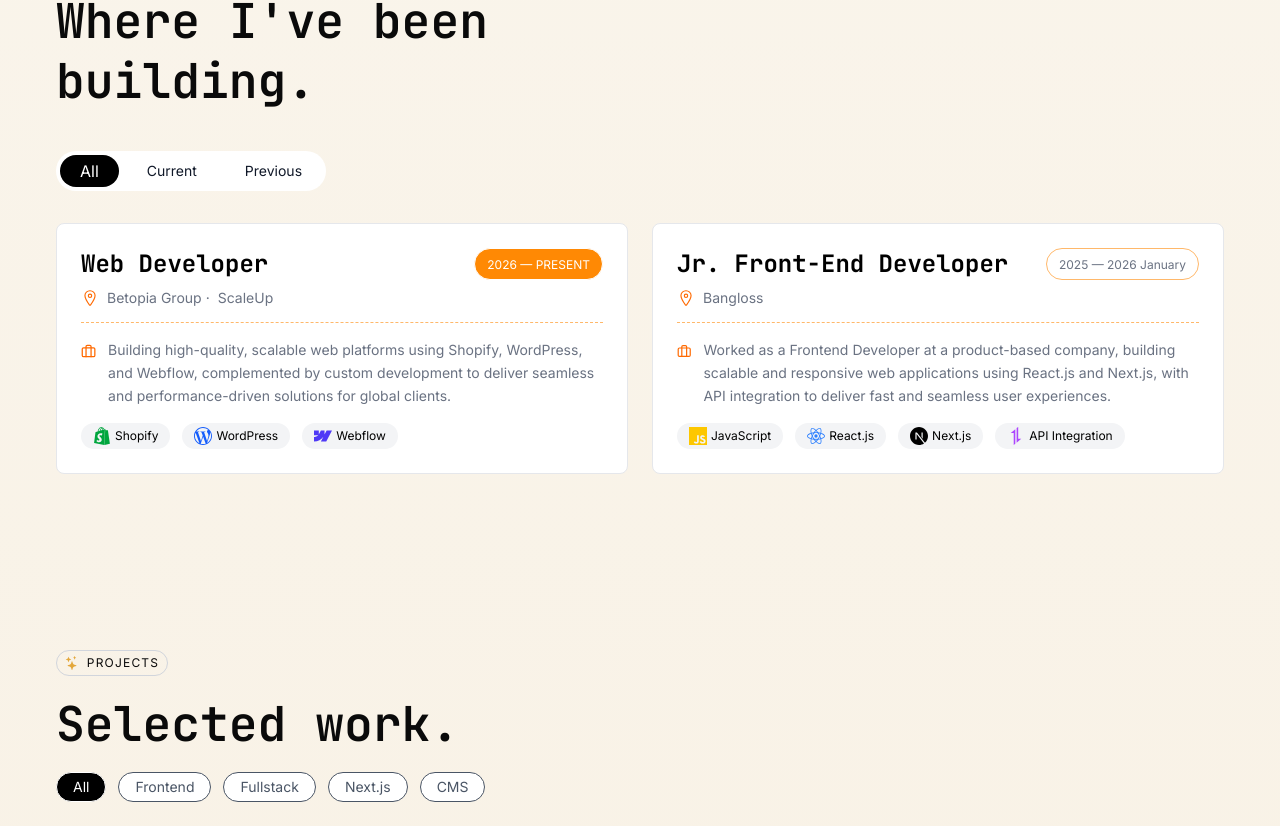
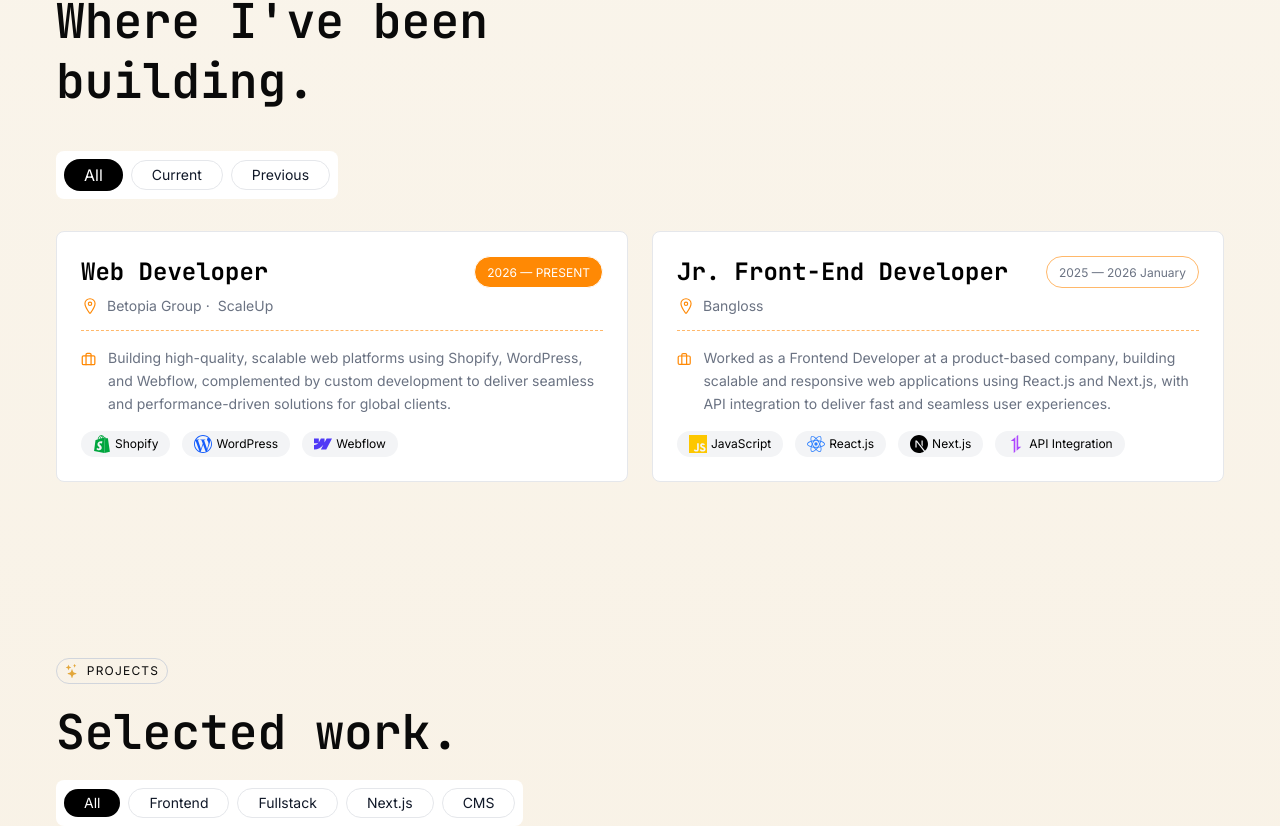
Before and after one commit to MASUMHD/masum, a Next.js app in the folder masum/: page / in a window 1280 px wide. Shown: the part 3288-4114 px from the top of the page. Built offline with nearby package versions, Linux system fonts and the light colour scheme; no server answers.

Commit message:
project section to filter button design completed

```diff
--- a/masum/app/(homeSections)/Experience.tsx
+++ b/masum/app/(homeSections)/Experience.tsx
@@ -101,14 +101,14 @@
         </h2>
 
         {/* Toggle */}
-        <div className="flex items-center bg-white w-fit p-1 rounded-full mb-8 gap-2">
+        <div className="flex items-center bg-white w-fit p-2 rounded-lg mb-8 gap-2">
           {/* Reset / show all */}
           <button
             onClick={() => setActive("all")}
             className={`px-5 py-1 rounded-full text-base cursor-pointer ${
               active === "all"
                 ? "bg-black text-white"
-                : "text-gray-900 text-semibold  hover:bg-black hover:text-white transition duration-300 cursor-pointer"
+                : "text-gray-900 border border-gray-200  hover:bg-black hover:text-white transition duration-300 cursor-pointer"
             }`}
           >
             All
@@ -119,7 +119,7 @@
             className={`px-5 py-1 rounded-full text-sm cursor-pointer ${
               active === "current"
                 ? "bg-black text-white"
-                : "text-gray-900 text-semibold  hover:bg-black hover:text-white transition duration-300 cursor-pointer"
+                : "text-gray-900 border border-gray-200  hover:bg-black hover:text-white transition duration-300 cursor-pointer"
             }`}
           >
             Current
@@ -130,7 +130,7 @@
             className={`px-5 py-1 rounded-full text-sm cursor-pointer ${
               active === "previous"
                 ? "bg-black text-white"
-                : "text-gray-900 text-semibold  hover:bg-black hover:text-white transition duration-300 cursor-pointer"
+                : "text-gray-900 border border-gray-200  hover:bg-black hover:text-white transition duration-300 cursor-pointer"
             }`}
           >
             Previous
@@ -164,7 +164,7 @@
                   </div>
 
                   <p className="text-sm text-gray-500 mb-3.5 flex items-center gap-2">
-                    <IoLocationOutline size={18} className="text-orange-500" />
+                    <IoLocationOutline size={18} className="text-orange-400" />
 
                     {exp.company.map((comp, i) => (
                       <span key={i} className="flex items-center gap-1">
@@ -180,7 +180,7 @@
                 </div>
 
                 <div className="flex items-start gap-3">
-                  <FiBriefcase size={40} className="text-orange-500 -mt-2" />
+                  <FiBriefcase size={40} className="text-orange-400 -mt-2" />
                   <p className="text-sm text-gray-500 leading-relaxed">
                     {exp.description}
                   </p>
--- a/masum/app/(homeSections)/projects/ProjectFilter.tsx
+++ b/masum/app/(homeSections)/projects/ProjectFilter.tsx
@@ -2,16 +2,16 @@
 
 export default function ProjectFilter({ active, setActive }: any) {
   return (
-    <div className="flex gap-3 flex-wrap">
+    <div className="flex flex-wrap items-center bg-white w-fit p-2 rounded-lg mb-3 gap-2 ">
       {filters.map((f) => (
         <button
           key={f}
           onClick={() => setActive(f)}
-          className={`px-4 py-1 rounded-full text-sm border transition
+          className={`px-5 py-1 rounded-full cursor-pointer text-sm
           ${
             active === f
               ? "bg-black text-white"
-              : "bg-white text-gray-600"
+              : "text-gray-900 border border-gray-200  hover:bg-black hover:text-white transition duration-300 cursor-pointer"
           }`}
         >
           {f}
--- a/masum/app/(homeSections)/projects/cms/CMSFilter.tsx
+++ b/masum/app/(homeSections)/projects/cms/CMSFilter.tsx
@@ -2,16 +2,16 @@
 
 export default function CMSFilter({ CMS, setCms }: any) {
   return (
-    <div className="flex gap-3 mt-4 flex-wrap">
+    <div className="flex flex-wrap items-center bg-white w-fit p-2 rounded-lg mb-8 gap-2 ">
       {cmsList.map((c) => (
         <button
           key={c}
           onClick={() => setCms(c)}
-          className={`px-4 py-1 rounded-full text-xs border transition
+          className={`px-5 py-1 rounded-full cursor-pointer text-sm
           ${
             CMS === c
               ? "bg-black text-white"
-              : "bg-gray-100 text-gray-600"
+              : "text-gray-900 border border-gray-200  hover:bg-black hover:text-white transition duration-300 cursor-pointer"
           }`}
         >
           {c}
```
